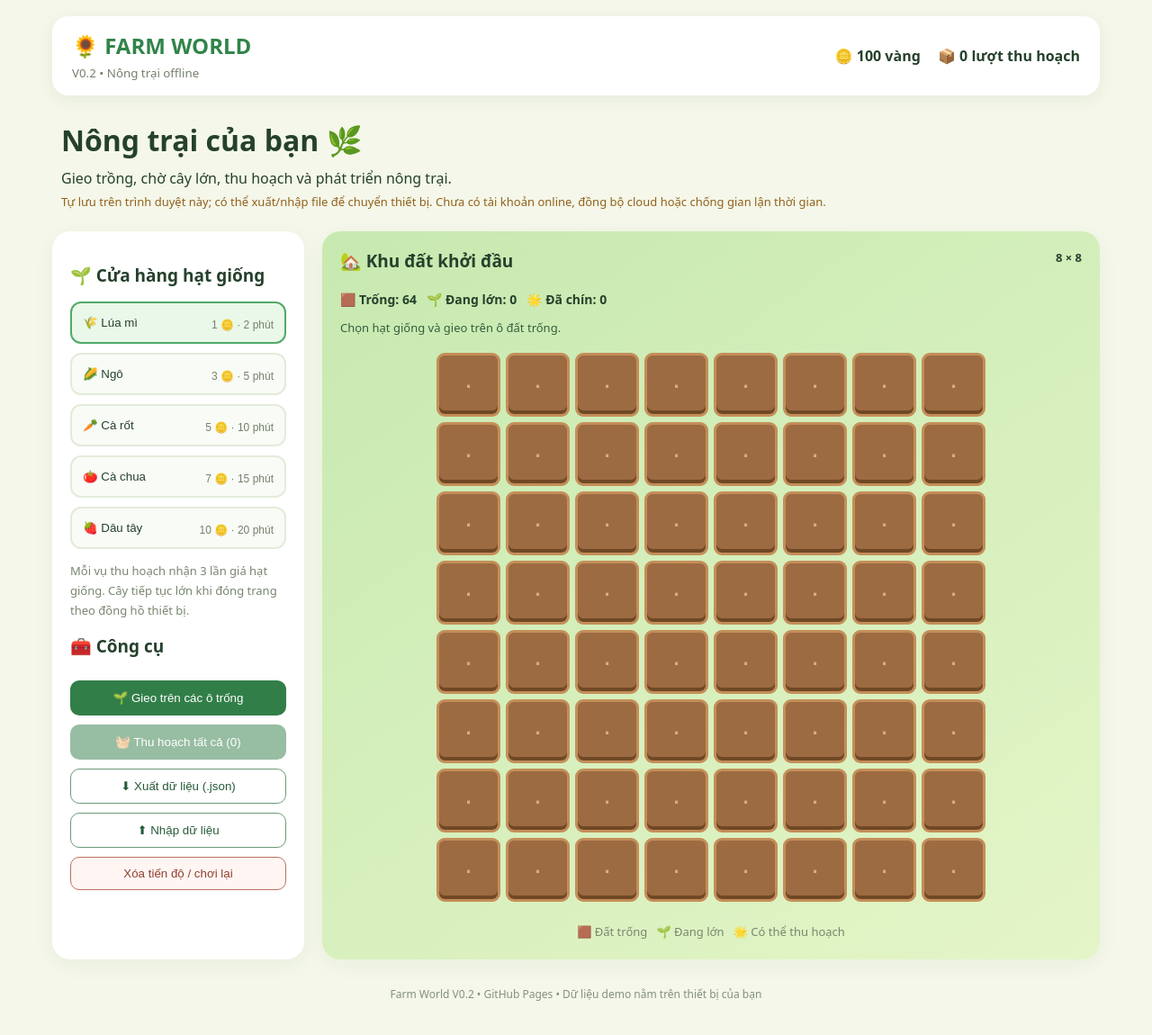
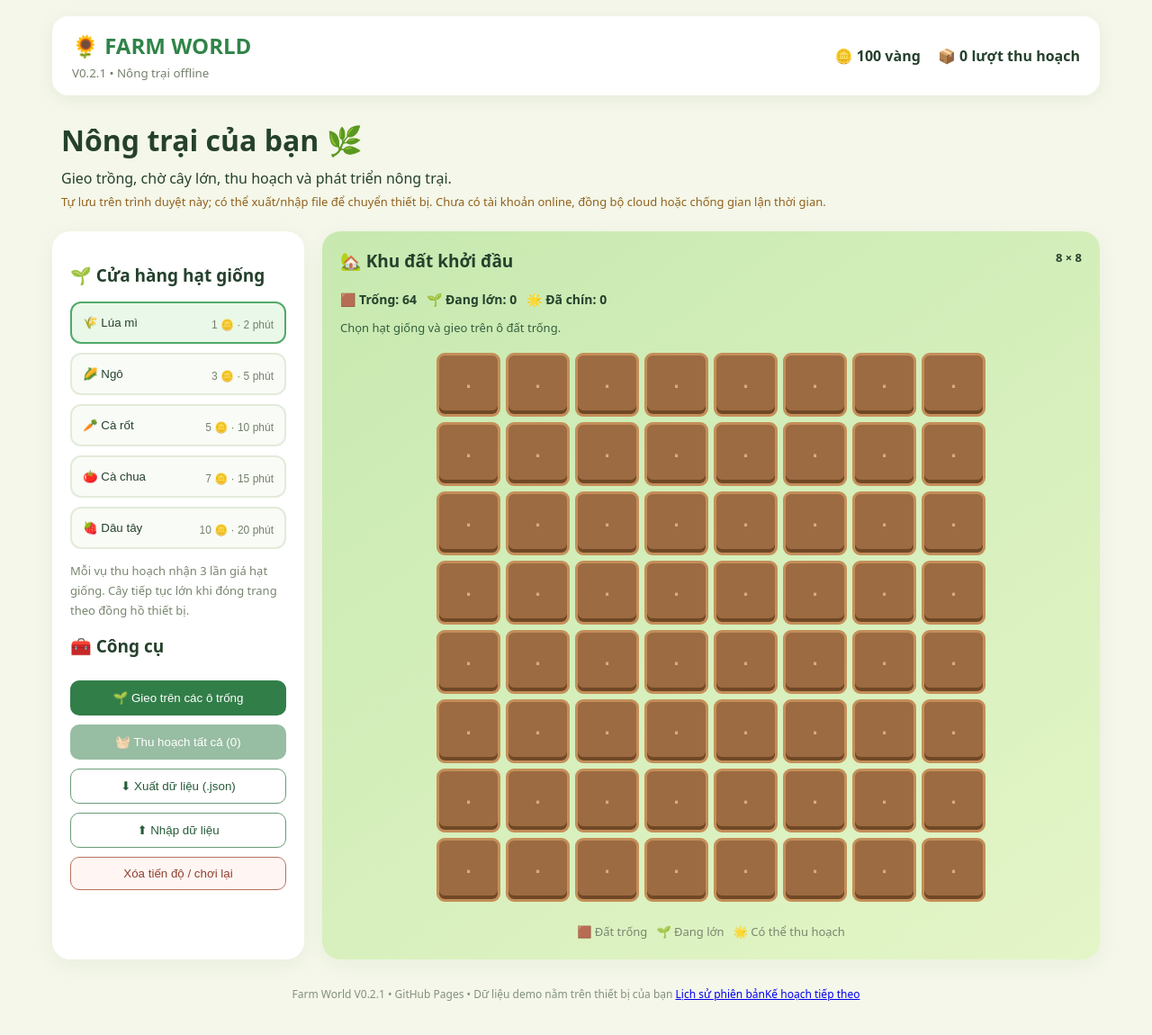
Before and after one commit to tradoanson/farm-world, a Next.js app: page / in a window 1280 px wide. Shown: the top 1150 px of the page at 90% size. Built offline with nearby package versions, Linux system fonts and the light colour scheme.

Commit message:
Expose V0.2.1 release and development history links

```diff
--- a/app/page.tsx
+++ b/app/page.tsx
@@ -84,10 +84,10 @@ export default function Home() {
     setNotice('Đã tạo nông trại mới.');
   }
   return <main>
-    <header><div><span className="brand">🌻 FARM WORLD</span><small>V0.2 • Nông trại offline</small></div><div className="wallet">🪙 {farm.coins} vàng <span>📦 {farm.harvested} lượt thu hoạch</span></div></header>
+    <header><div><span className="brand">🌻 FARM WORLD</span><small>V0.2.1 • Nông trại offline</small></div><div className="wallet">🪙 {farm.coins} vàng <span>📦 {farm.harvested} lượt thu hoạch</span></div></header>
     <section className="hero"><h1>Nông trại của bạn 🌿</h1><p>Gieo trồng, chờ cây lớn, thu hoạch và phát triển nông trại.</p><p className="warning">Tự lưu trên trình duyệt này; có thể xuất/nhập file để chuyển thiết bị. Chưa có tài khoản online, đồng bộ cloud hoặc chống gian lận thời gian.</p></section>
-    <div className="layout"><aside><h2>🌱 Cửa hàng hạt giống</h2>{CROPS.map((crop, index) => <button key={crop.name} className={'seed ' + (selected === index ? 'active' : '')} aria-pressed={selected === index} onClick={() => setSelected(index)}><span>{crop.emoji} {crop.name}</span><small>{crop.cost} 🪙 · {crop.seconds / 60} phút</small></button>)}<p className="hint">Mỗi vụ thu hoạch nhận 3 lần giá hạt giống. Cây tiếp tục lớn khi đóng trang theo đồng hồ thiết bị.</p><h2>🧰 Công cụ</h2><button className="refresh" disabled={!loaded || !empty} onClick={plantEmpty}>🌱 Gieo trên các ô trống</button><button className="refresh" disabled={!loaded || !ready} onClick={harvestReady}>🧺 Thu hoạch tất cả ({ready})</button><button className="secondary-action" disabled={!loaded} onClick={exportSave}>⬇ Xuất dữ liệu (.json)</button><button className="secondary-action" disabled={!loaded} onClick={() => fileInput.current?.click()}>⬆ Nhập dữ liệu</button><input ref={fileInput} className="hidden-input" type="file" accept=".json,application/json" aria-label="Chọn bản sao Farm World" onChange={event => { void importSave(event.target.files?.[0]); }} /><button className="reset" disabled={!loaded} onClick={reset}>Xóa tiến độ / chơi lại</button></aside>
-    <section className="farm"><div className="farm-title">🏡 Khu đất khởi đầu <span>8 × 8</span></div><p className="stats">🟫 Trống: {empty} &nbsp; 🌱 Đang lớn: {growing} &nbsp; 🌟 Đã chín: {ready}</p><p className="status" role="status">{notice}</p><div className="tiles">{farm.tiles.map((tile, index) => { const crop = tile ? CROPS[tile.crop] : null; const seconds = tile ? remainingSeconds(tile, now) : 0; const ripe = !!tile && seconds === 0; return <button key={index} disabled={!loaded} onClick={() => clickTile(index)} className={'tile ' + (ripe ? 'ready' : '')} title={!tile ? 'Gieo hạt' : ripe ? 'Thu hoạch' : timeLabel(seconds)} aria-label={`Ô đất ${index + 1}: ${!tile ? 'trống' : ripe ? crop?.name + ' đã chín' : crop?.name + ' còn ' + timeLabel(seconds)}`}><span>{!tile ? '·' : ripe ? crop?.emoji : '🌱'}</span>{tile && !ripe && <small className="countdown">{timeLabel(seconds)}</small>}</button>; })}</div><div className="footnote">🟫 Đất trống &nbsp; 🌱 Đang lớn &nbsp; 🌟 Có thể thu hoạch</div></section></div>
-    <footer>Farm World V0.2 • GitHub Pages • Dữ liệu demo nằm trên thiết bị của bạn</footer>
+    <div className="layout"><aside><h2>🌱 Cửa hàng hạt giống</h2>{CROPS.map((crop, index) => <button key={crop.name} className={'seed ' + (selected === index ? 'active' : '')} aria-pressed={selected === index} onClick={() => setSelected(index)}><span>{crop.emoji} {crop.name}</span><small>{crop.cost} 🪙 · {crop.seconds / 60} phút</small></button>)}<p className="hint">Mỗi vụ thu hoạch nhận 3 lần giá hạt giống. Cây tiếp tục lớn khi đóng trang theo đồng hồ thiết bị.</p><h2 className="tools-title">🧰 Công cụ</h2><button className="refresh" disabled={!loaded || !empty} onClick={plantEmpty}>🌱 Gieo trên các ô trống</button><button className="refresh" disabled={!loaded || !ready} onClick={harvestReady}>🧺 Thu hoạch tất cả ({ready})</button><button className="secondary-action" disabled={!loaded} onClick={exportSave}>⬇ Xuất dữ liệu (.json)</button><button className="secondary-action" disabled={!loaded} onClick={() => fileInput.current?.click()}>⬆ Nhập dữ liệu</button><input ref={fileInput} className="hidden-input" type="file" accept=".json,application/json" aria-label="Chọn bản sao Farm World" onChange={event => { void importSave(event.target.files?.[0]); }} /><button className="reset" disabled={!loaded} onClick={reset}>Xóa tiến độ / chơi lại</button></aside>
+    <section className="farm" id="farm-board"><div className="farm-title">🏡 Khu đất khởi đầu <span>8 × 8</span></div><p className="stats">🟫 Trống: {empty} &nbsp; 🌱 Đang lớn: {growing} &nbsp; 🌟 Đã chín: {ready}</p><p className="status" role="status">{notice}</p><div className="tiles">{farm.tiles.map((tile, index) => { const crop = tile ? CROPS[tile.crop] : null; const seconds = tile ? remainingSeconds(tile, now) : 0; const ripe = !!tile && seconds === 0; return <button key={index} disabled={!loaded} onClick={() => clickTile(index)} className={'tile ' + (ripe ? 'ready' : '')} title={!tile ? 'Gieo hạt' : ripe ? 'Thu hoạch' : timeLabel(seconds)} aria-label={`Ô đất ${index + 1}: ${!tile ? 'trống' : ripe ? crop?.name + ' đã chín' : crop?.name + ' còn ' + timeLabel(seconds)}`}><span>{!tile ? '·' : ripe ? crop?.emoji : '🌱'}</span>{tile && !ripe && <small className="countdown">{timeLabel(seconds)}</small>}</button>; })}</div><div className="footnote">🟫 Đất trống &nbsp; 🌱 Đang lớn &nbsp; 🌟 Có thể thu hoạch</div></section></div>
+    <footer>Farm World V0.2.1 • GitHub Pages • Dữ liệu demo nằm trên thiết bị của bạn <span className="footer-links"><a href="https://github.com/tradoanson/farm-world/blob/main/CHANGELOG.md" target="_blank" rel="noopener noreferrer">Lịch sử phiên bản</a><a href="https://github.com/tradoanson/farm-world/blob/main/futurebaseline.mb" target="_blank" rel="noopener noreferrer">Kế hoạch tiếp theo</a></span></footer>
   </main>;
 }
```
